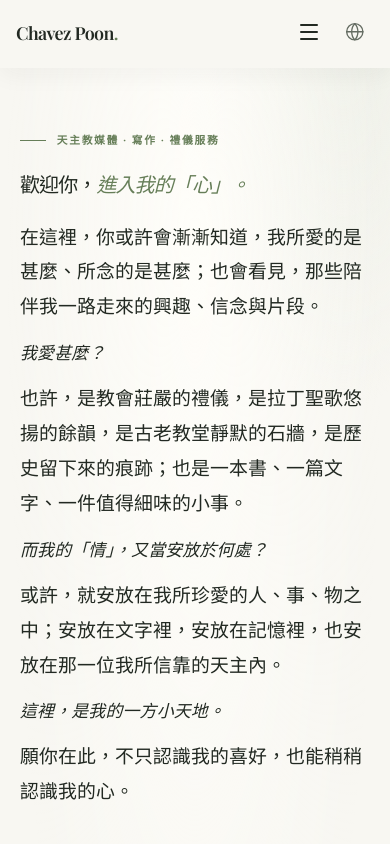
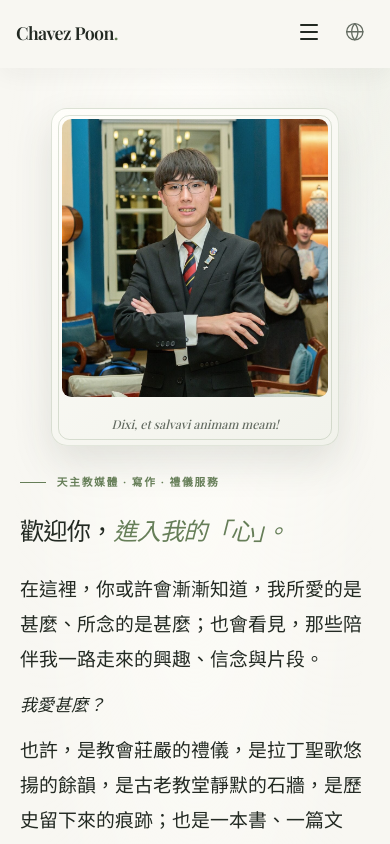
Before and after one commit to poonlonghei/poonlonghei.github.io, a Next.js app: page /zh-hk in a window 390 px wide. Shown: the top 844 px of the page. Built offline with nearby package versions, Linux system fonts and the light colour scheme; a web font is replaced by a local one.

Commit message:
Add files via upload

```diff
--- a/app/zh-hk/page.tsx
+++ b/app/zh-hk/page.tsx
@@ -9,7 +9,7 @@ export default function ChineseHomePage() {
     <main lang="zh-Hant-HK" className="chinese-home">
       <section className="hero zh-hero page-width zh-home-hero">
         <div className="hero-copy"><p className="eyebrow">天主教媒體 · 寫作 · 禮儀服務</p><h1>歡迎你，<em>進入我的「心」。</em></h1><div className="zh-hero-intro"><p>在這裡，你或許會漸漸知道，我所愛的是甚麼、所念的是甚麼；也會看見，那些陪伴我一路走來的興趣、信念與片段。</p><p>我愛甚麼？</p><p>也許，是教會莊嚴的禮儀，是拉丁聖歌悠揚的餘韻，是古老教堂靜默的石牆，是歷史留下來的痕跡；也是一本書、一篇文字、一件值得細味的小事。</p><p>而我的「情」，又當安放於何處？</p><p>或許，就安放在我所珍愛的人、事、物之中；安放在文字裡，安放在記憶裡，也安放在那一位我所信靠的天主內。</p><p>這裡，是我的一方小天地。</p><p>願你在此，不只認識我的喜好，也能稍稍認識我的心。</p></div><div className="hero-actions"><a className="text-action" href="#about">認識我 <span>↓</span></a><a className="text-action" href="#work">探索我的工作 <span>↘</span></a></div></div>
-        <div className="hero-portrait"><Image src="/assets/photos/chavez.jpg" alt="" width={640} height={760} priority /><span className="portrait-caption">Dixi, et salvavi animam meam!</span></div>
+        <div className="hero-portrait"><Image src="/assets/photos/chavez.jpg" alt="潘朗希的照片" width={640} height={760} priority /><span className="portrait-caption">Dixi, et salvavi animam meam!</span></div>
       </section>
       <section className="intro-band page-width" id="about"><p className="eyebrow">關於我</p><div><h2>以信仰與故事<br />連繫彼此。</h2><div className="prose"><p>我是一位羅馬天主教自由撰稿人及社交媒體內容創作者，現於 EWTN 英國分部擔任製作助理，參與拍攝、訪問及英國各地天主教活動的媒體報道。</p><p>我的工作與興趣包括神聖禮儀、羅馬天主教會的傳統與歷史、天主教新聞，以及數碼傳播。我亦有超過十年的禮儀服務經驗，並持續學習網站設計與開發。</p><div className="hero-actions"><a className="text-action" href="/zh-hk/biography/">簡介 <span>↗</span></a><a className="text-action" href="/resume/">查看英文履歷 <span>↗</span></a></div></div></div></section>
       <section className="featured-section page-width" id="work"><div className="section-top"><div><p className="eyebrow">工作範疇</p><h2>以故事連繫信仰</h2></div></div><div className="zh-work-grid"><article><span>01</span><h3>天主教媒體</h3><p>拍攝、訪問及活動報道</p></article><article><span>02</span><h3>寫作與傳播</h3><p>文章、社交媒體及數碼內容</p></article><article><span>03</span><h3>禮儀服務</h3><p>聖祭禮儀與教會傳統</p></article></div></section>
--- a/src/components/site.tsx
+++ b/src/components/site.tsx
@@ -2,14 +2,26 @@
 
 import * as DropdownMenu from "@radix-ui/react-dropdown-menu";
 import { useEffect, useState } from "react";
-import { BootScreen } from "@/components/boot-screen";
 
 function UkFlag() {
   return <svg className="language-flag" viewBox="0 0 60 30" role="img" aria-label="United Kingdom flag"><path fill="#012169" d="M0 0h60v30H0z"/><path stroke="#fff" strokeWidth="6" d="m0 0 60 30M60 0 0 30"/><path stroke="#c8102e" strokeWidth="2.5" d="m0 0 60 30M60 0 0 30"/><path stroke="#fff" strokeWidth="10" d="M30 0v30M0 15h60"/><path stroke="#c8102e" strokeWidth="5" d="M30 0v30M0 15h60"/></svg>;
 }
 
 function HongKongFlag() {
-  return <svg className="language-flag" viewBox="0 0 60 40" role="img" aria-label="Hong Kong flag"><path fill="#de2910" d="M0 0h60v40H0z"/><g fill="#fff" transform="translate(30 20)"><path d="M0-11c5-2 8 2 5 6-1 2-3 3-5 5-2-2-4-3-5-5-3-4 0-8 5-6Z" transform="rotate(0)"/><path d="M0-11c5-2 8 2 5 6-1 2-3 3-5 5-2-2-4-3-5-5-3-4 0-8 5-6Z" transform="rotate(72)"/><path d="M0-11c5-2 8 2 5 6-1 2-3 3-5 5-2-2-4-3-5-5-3-4 0-8 5-6Z" transform="rotate(144)"/><path d="M0-11c5-2 8 2 5 6-1 2-3 3-5 5-2-2-4-3-5-5-3-4 0-8 5-6Z" transform="rotate(216)"/><path d="M0-11c5-2 8 2 5 6-1 2-3 3-5 5-2-2-4-3-5-5-3-4 0-8 5-6Z" transform="rotate(288)"/><circle r="2.2" fill="#de2910"/></g></svg>;
+  return <svg className="language-flag" viewBox="0 0 900 600" role="img" aria-label="Hong Kong SAR flag">
+    <path fill="#ee1c25" d="M0 0h900v600H0z" />
+    <defs>
+      <g id="hong-kong-flag-flower">
+        <path fill="#fff" d="M492.936022 125.19583a27.917245 27.917245 0 0 0-14.901582 41.791893 45.171052 45.171052 0 0 1-20.289932 66.204239 38.650583 38.650583 0 0 0-10.816469 64.313021 68.374981 68.374981 0 0 1-17.067835-93.913589 15.809868 15.809868 0 0 1-1.109109-1.047777 69.880683 69.880683 0 0 0 16.754434 95.793146 90.342104 90.342104 0 0 1 47.430493-173.140933" />
+        <path d="m451.979333 181.099409-27.564739 12.021638 29.366483 6.476437-19.951229-22.500734 2.915284 29.930515" />
+      </g>
+    </defs>
+    <use href="#hong-kong-flag-flower" />
+    <use href="#hong-kong-flag-flower" transform="rotate(72 450 300)" />
+    <use href="#hong-kong-flag-flower" transform="rotate(216 450 300)" />
+    <use href="#hong-kong-flag-flower" transform="rotate(144 450 300)" />
+    <use href="#hong-kong-flag-flower" transform="rotate(288 450 300)" />
+  </svg>;
 }
 
 export function LanguageMenu({ chinese = false }: { chinese?: boolean }) {
@@ -29,16 +41,17 @@ export function SiteHeader({ chinese = false }: { chinese?: boolean }) {
   const t = chinese
     ? { about: "關於我", work: "作品", writing: "文章", contact: "聯絡" }
     : { about: "About", work: "Work", writing: "Writing", contact: "Contact" };
+  const sectionBase = chinese ? "/zh-hk/" : "/";
   return <header className="site-header">
     <a className="site-brand" href={chinese ? "/zh-hk/" : "/"}>Chavez Poon<span>.</span></a>
     <button className="mobile-menu-toggle" type="button" aria-label={menuOpen ? (chinese ? "關閉導覽選單" : "Close navigation menu") : (chinese ? "開啟導覽選單" : "Open navigation menu")} aria-expanded={menuOpen} aria-controls="site-navigation" onClick={() => setMenuOpen(open => !open)}>
       <span /><span /><span />
     </button>
     <nav className={`desktop-nav${menuOpen ? " is-open" : ""}`} id="site-navigation" aria-label={chinese ? "主導覽" : "Main navigation"}>
-      <a href={chinese ? "/zh-hk/#about" : "/#about"} onClick={() => setMenuOpen(false)}>{t.about}</a>
-      <a href={chinese ? "/zh-hk/#work" : "/#work"} onClick={() => setMenuOpen(false)}>{t.work}</a>
-      <a href={chinese ? "/zh-hk/#writing" : "/#writing"} onClick={() => setMenuOpen(false)}>{t.writing}</a>
-      <a href={chinese ? "/zh-hk/#contact" : "/#contact"} onClick={() => setMenuOpen(false)}>{t.contact}</a>
+      <a href={`${sectionBase}#about`} onClick={() => setMenuOpen(false)}>{t.about}</a>
+      <a href={`${sectionBase}#work`} onClick={() => setMenuOpen(false)}>{t.work}</a>
+      <a href={`${sectionBase}#writing`} onClick={() => setMenuOpen(false)}>{t.writing}</a>
+      <a href={`${sectionBase}#contact`} onClick={() => setMenuOpen(false)}>{t.contact}</a>
     </nav>
     <LanguageMenu chinese={chinese} />
   </header>;
@@ -73,5 +86,5 @@ export function PageShell({ children, chinese = false }: { children: React.React
     });
     return () => observer.disconnect();
   }, []);
-  return <><BootScreen chinese={chinese} /><SiteHeader chinese={chinese} />{children}<SiteFooter chinese={chinese} /></>;
+  return <><SiteHeader chinese={chinese} />{children}<SiteFooter chinese={chinese} /></>;
 }
--- a/src/styles/site.css
+++ b/src/styles/site.css
@@ -163,3 +163,13 @@ main{animation:page-fade-in .7s ease both}.fade-section{opacity:0;transform:tran
 @media(max-width:850px){.resume-hero{grid-template-columns:minmax(0,1fr);gap:2rem}.resume-hero-portrait{width:min(88%,30rem);justify-self:start}}
 @media(max-width:640px){.resume-page{padding-bottom:4rem}.resume-hero{min-height:calc(100svh - 4.25rem);padding-block:4rem}.resume-hero .subpage-title{font-size:clamp(3.2rem,13vw,5rem)}.resume-hero-intro{font-size:.98rem}.resume-hero-portrait{width:min(90%,26rem);justify-self:center}.resume-content-layout{width:calc(100% - 2rem);padding-top:1.25rem}.resume-sidebar{top:4.25rem;display:block;margin-inline:-1rem;padding:.55rem 1rem}.resume-sidebar>.eyebrow{margin-bottom:.3rem;font-size:.55rem}.resume-sidebar nav a{font-size:.73rem}.resume-sections .resume-block>.resume-entry,.resume-sections .resume-block>.language-pills,.resume-sections .resume-block>.skill-pills{grid-column:1}}
 @media(prefers-reduced-motion:reduce){.resume-scroll-cue,.resume-scroll-cue span,.resume-sidebar nav a,.resume-sidebar nav a::before{transition:none}}
+
+@media(max-width:640px){
+  .home-hero,.zh-home-hero{gap:1.75rem;padding:2.5rem 1.25rem 2.75rem}
+  .home-hero .hero-portrait,.zh-home-hero .hero-portrait{order:-1;justify-self:center;width:min(76vw,18rem);aspect-ratio:4/4.7;padding:.6rem .6rem 3rem;border:1px solid rgb(102 126 88 / 18%);border-radius:1rem;background:linear-gradient(145deg,#fffefa,#f1f2eb);box-shadow:0 16px 38px rgb(47 54 42 / 13%);transform:none}
+  .home-hero .hero-portrait::before,.zh-home-hero .hero-portrait::before{position:absolute;z-index:1;inset:.35rem;border:1px solid rgb(102 126 88 / 22%);border-radius:.72rem;content:"";pointer-events:none}
+  .home-hero .hero-portrait img,.zh-home-hero .hero-portrait img{border-radius:.58rem;object-position:center 23%}
+  .home-hero .portrait-caption,.zh-home-hero .portrait-caption{right:.75rem;bottom:.85rem;left:.75rem;text-align:center;font-size:.76rem}
+  .zh-home-hero h1{white-space:normal;font-size:clamp(1.45rem,6.2vw,2rem);line-height:1.4;letter-spacing:-.035em}
+  .zh-home-hero .zh-hero-intro{margin-top:1rem}
+}
```
Also changed, not shown: 56 other files (tests, documents, lock files or other folders).
